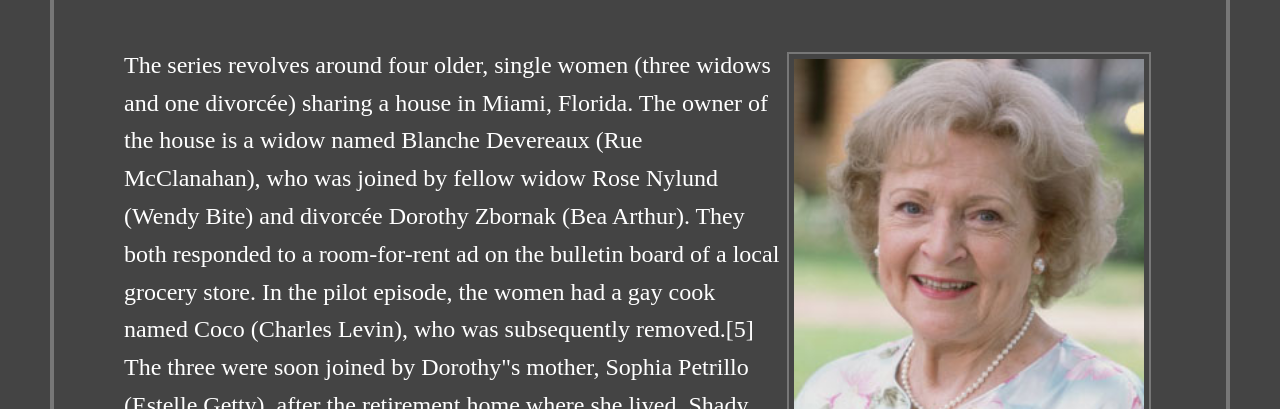
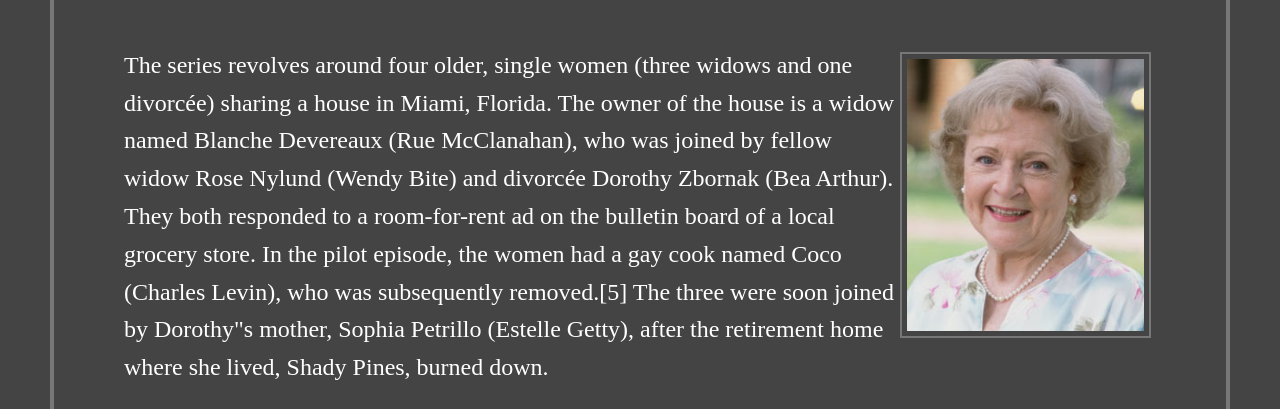
Before and after one commit to yousifj129/wendy-byte, a plain HTML site: page index.html in a window 1280 px wide. Shown: the part 391-800 px from the top of the page. Drawn offline with Linux system fonts and the light colour scheme.

Commit message:
Update main.css

```diff
--- a/styles/main.css
+++ b/styles/main.css
@@ -44,7 +44,7 @@ body{
     padding: 70px;
     color: white;
     width: max-width;
-    height: 1080px;
+    height:max-content;
 
 }
 a{
@@ -64,7 +64,7 @@ nav{
     justify-content: center;
 }
 img{
-    width: 350px;
+    width: 23%;
 }
 h2{
     font-size: xx-large;
```
